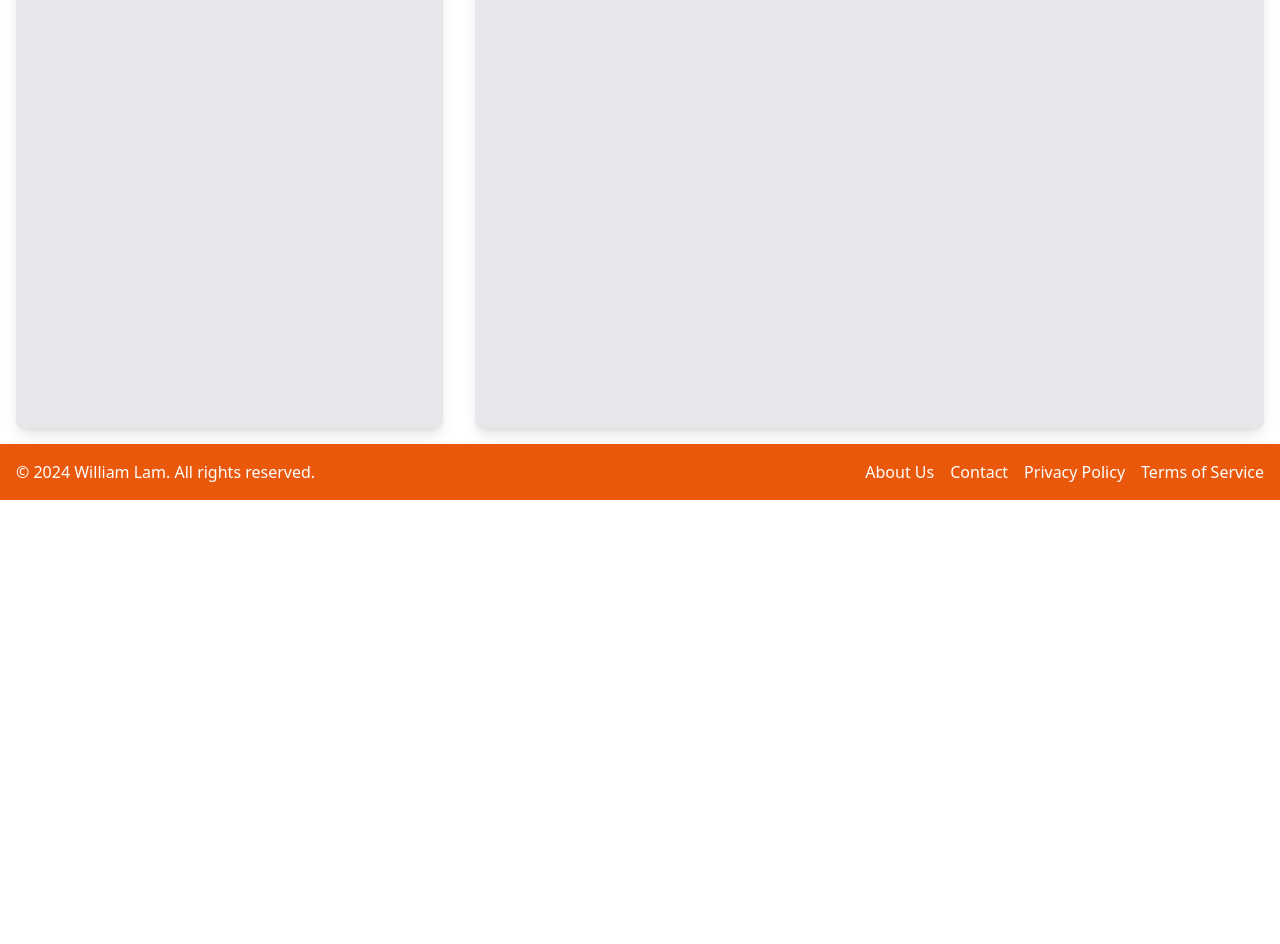
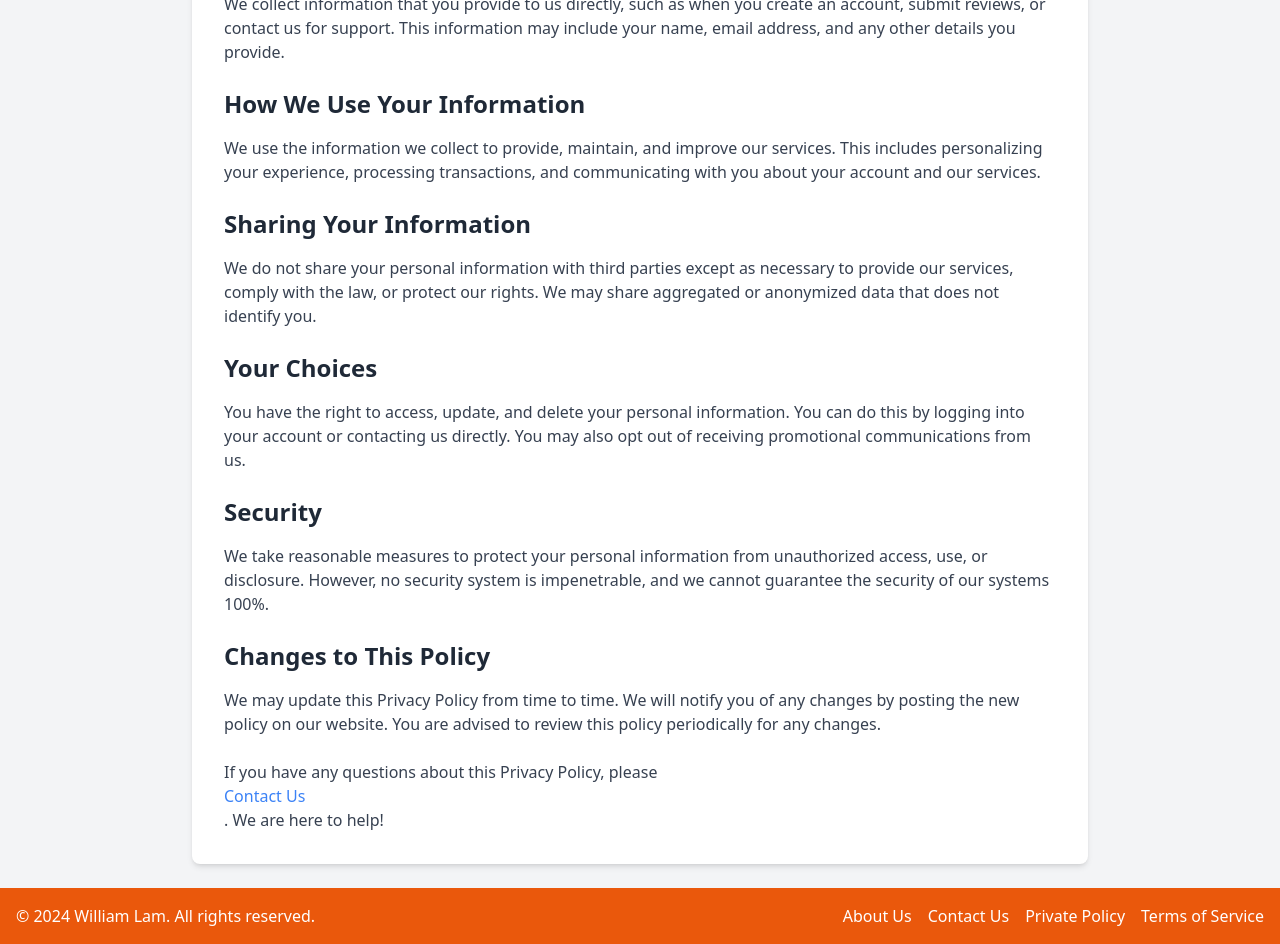
Before and after one commit to williamntlam/rate-my-rental, a React (Vite) app in the folder frontend/: page /privacy-policy in a window 1280 px wide. Shown: the part 300-1244 px from the top of the page. Before the commit the page ends 800 px from the top, so only its background shows below. Built offline with nearby package versions, Linux system fonts and the light colour scheme.

Commit message:
feat: added routing author: William Lam<williamntlam@gmail.com>

```diff
--- a/frontend/package.json
+++ b/frontend/package.json
@@ -11,7 +11,8 @@
   },
   "dependencies": {
     "react": "^18.3.1",
-    "react-dom": "^18.3.1"
+    "react-dom": "^18.3.1",
+    "react-router-dom": "^6.26.0"
   },
   "devDependencies": {
     "@types/react": "^18.3.3",
--- a/frontend/src/App.tsx
+++ b/frontend/src/App.tsx
@@ -1,14 +1,33 @@
 import Header from "./components/layout/Header";
 import Footer from "./components/layout/Footer";
 import Rentals from "./pages/Rentals";
+import { BrowserRouter as Router, Routes, Route } from "react-router-dom";
+import AboutUs from "./static/AboutUs";
+import Contact from "./static/Contact";
+import PrivacyPolicy from "./static/PrivatePolicy";
+import TermsOfService from "./static/TermsOfService";
+import Profile from "./pages/Profile";
+import SavedRentals from "./pages/SavedRentals";
 
 function App() {
   return (
-    <div className="flex flex-col min-h-screen">
-      <Header />
-      <Rentals />
-      <Footer />
-    </div>
+    <Router>
+      <div className="flex flex-col min-h-screen">
+        <Header />
+        <main className="flex-grow">
+          <Routes>
+            <Route path="/" element={<Rentals />} />
+            <Route path="/about-us" element={<AboutUs />} />
+            <Route path="/contact-us" element={<Contact />} />
+            <Route path="/privacy-policy" element={<PrivacyPolicy />} />
+            <Route path="/terms-of-service" element={<TermsOfService />} />
+            <Route path="/profile" element={<Profile />} />
+            <Route path="/saved-rentals" element={<SavedRentals />} />
+          </Routes>
+        </main>
+        <Footer />
+      </div>
+    </Router>
   );
 }
 
--- a/frontend/src/components/layout/Footer.tsx
+++ b/frontend/src/components/layout/Footer.tsx
@@ -1,4 +1,5 @@
 import React from "react";
+import { Link } from "react-router-dom";
 
 const Footer: React.FC = () => {
   return (
@@ -9,28 +10,30 @@ const Footer: React.FC = () => {
             <p>© 2024 William Lam. All rights reserved.</p>
           </div>
           <div className="w-full sm:w-auto mb-4 sm:mb-0">
+            <nav>
               <ul className="flex space-x-4">
                 <li>
-                <a href="/about" className="hover:underline">
+                  <Link to="/about-us" className="hover:underline">
                     About Us
-                </a>
+                  </Link>
                 </li>
                 <li>
-                <a href="/contact" className="hover:underline">
-                  Contact
-                </a>
+                  <Link to="/contact-us" className="hover:underline">
+                    Contact Us
+                  </Link>
                 </li>
                 <li>
-                <a href="/privacy-policy" className="hover:underline">
-                  Privacy Policy
-                </a>
+                  <Link to="/privacy-policy" className="hover:underline">
+                    Private Policy
+                  </Link>
                 </li>
                 <li>
-                <a href="/terms-of-service" className="hover:underline">
+                  <Link to="/terms-of-service" className="hover:underline">
                     Terms of Service
-                </a>
+                  </Link>
                 </li>
               </ul>
+            </nav>
           </div>
         </div>
       </div>
--- /dev/null
+++ b/frontend/src/pages/Profile.tsx
@@ -0,0 +1,5 @@
+const Profile = () => {
+  return <div className="min-h-screen">Profile Page</div>;
+};
+
+export default Profile;
--- a/frontend/src/pages/Rentals.tsx
+++ b/frontend/src/pages/Rentals.tsx
@@ -9,6 +9,8 @@ const Rentals = () => {
       </div>
       <div className="flex-1 bg-gray-200 p-6 m-4 shadow-lg rounded-lg">
         Rental Area
+        {/* Fetch rental units, have user paginate between them. */}
+        {/* Use cursor based pagination. */}
       </div>
     </div>
   );
--- /dev/null
+++ b/frontend/src/pages/SavedRentals.tsx
@@ -0,0 +1,5 @@
+const SavedRentals = () => {
+  return <div>Saved Rentals</div>;
+};
+
+export default SavedRentals;
--- a/frontend/src/static/AboutUs.tsx
+++ b/frontend/src/static/AboutUs.tsx
@@ -1,50 +1,59 @@
 import React from "react";
+import { Link } from "react-router-dom";
 
 const AboutUs: React.FC = () => {
   return (
     <div className="min-h-screen p-6 bg-gray-100">
       <div className="max-w-4xl mx-auto bg-white shadow-md rounded-lg p-8">
+        <section>
           <h1 className="text-3xl font-bold mb-4 text-gray-800">
             About RateMyRental
           </h1>
           <p className="text-gray-700 mb-6">
-          Welcome to RateMyRental, your trusted platform for honest and reliable
-          rental reviews. Our mission is to provide renters with the information
-          they need to make informed decisions about their next home. We believe
-          in transparency and aim to create a community where renters can share
-          their experiences and help others.
+            Welcome to RateMyRental, your trusted platform for honest and
+            reliable rental reviews. Our mission is to provide renters with the
+            information they need to make informed decisions about their next
+            home. We believe in transparency and aim to create a community where
+            renters can share their experiences and help others.
           </p>
+        </section>
+        <section>
           <h2 className="text-2xl font-bold mb-4 text-gray-800">Our Mission</h2>
           <p className="text-gray-700 mb-6">
-          At RateMyRental, our mission is to empower renters with the knowledge
-          and tools they need to find the perfect rental property. We understand
-          the challenges that come with finding a new home, and we strive to
-          make the process easier by providing detailed and unbiased reviews
-          from real renters.
+            At RateMyRental, our mission is to empower renters with the
+            knowledge and tools they need to find the perfect rental property.
+            We understand the challenges that come with finding a new home, and
+            we strive to make the process easier by providing detailed and
+            unbiased reviews from real renters.
           </p>
+        </section>
+        <section>
           <h2 className="text-2xl font-bold mb-4 text-gray-800">Our Team</h2>
           <p className="text-gray-700 mb-6">
             Our team is made up of dedicated professionals who are passionate
             about improving the rental experience for everyone. From our
-          developers to our customer support team, we are committed to providing
-          the best possible service and support to our users.
+            developers to our customer support team, we are committed to
+            providing the best possible service and support to our users.
           </p>
+        </section>
+        <section>
           <h2 className="text-2xl font-bold mb-4 text-gray-800">
             Join Our Community
           </h2>
           <p className="text-gray-700 mb-6">
             Join the RateMyRental community today and start sharing your rental
             experiences. Whether you are a current renter looking to leave a
-          review, or someone searching for their next home, we welcome you to be
-          a part of our growing community.
+            review, or someone searching for their next home, we welcome you to
+            be a part of our growing community.
           </p>
           <p className="text-gray-700">
             For more information, feel free to{" "}
-          <a href="/contact" className="text-blue-500 hover:underline">
-            contact us
-          </a>
+            <Link to="/contact-us" className="text-blue-500 hover:underline">
+              Contact Us
+            </Link>
             . We are here to help!
           </p>
+        </section>
       </div>
     </div>
   );
--- a/frontend/src/static/PrivatePolicy.tsx
+++ b/frontend/src/static/PrivatePolicy.tsx
@@ -1,58 +1,75 @@
 import React from "react";
+import { Link } from "react-router-dom";
 
 const PrivacyPolicy: React.FC = () => {
   return (
     <div className="min-h-screen p-6 bg-gray-100">
       <div className="max-w-4xl mx-auto bg-white shadow-md rounded-lg p-8">
+        <section>
           <h1 className="text-3xl font-bold mb-4 text-gray-800">
             Privacy Policy
           </h1>
           <p className="text-gray-700 mb-6">
             Welcome to RateMyRental. We value your privacy and strive to protect
-          your personal information. This Privacy Policy outlines our practices
-          regarding the collection, use, and disclosure of your information.
+            your personal information. This Privacy Policy outlines our
+            practices regarding the collection, use, and disclosure of your
+            information.
           </p>
+        </section>
+        <section>
           <h2 className="text-2xl font-bold mb-4 text-gray-800">
             Information We Collect
           </h2>
           <p className="text-gray-700 mb-6">
             We collect information that you provide to us directly, such as when
-          you create an account, submit reviews, or contact us for support. This
-          information may include your name, email address, and any other
+            you create an account, submit reviews, or contact us for support.
+            This information may include your name, email address, and any other
             details you provide.
           </p>
+        </section>
+        <section>
           <h2 className="text-2xl font-bold mb-4 text-gray-800">
             How We Use Your Information
           </h2>
           <p className="text-gray-700 mb-6">
             We use the information we collect to provide, maintain, and improve
-          our services. This includes personalizing your experience, processing
-          transactions, and communicating with you about your account and our
-          services.
+            our services. This includes personalizing your experience,
+            processing transactions, and communicating with you about your
+            account and our services.
           </p>
+        </section>
+        <section>
           <h2 className="text-2xl font-bold mb-4 text-gray-800">
             Sharing Your Information
           </h2>
           <p className="text-gray-700 mb-6">
-          We do not share your personal information with third parties except as
-          necessary to provide our services, comply with the law, or protect our
-          rights. We may share aggregated or anonymized data that does not
-          identify you.
+            We do not share your personal information with third parties except
+            as necessary to provide our services, comply with the law, or
+            protect our rights. We may share aggregated or anonymized data that
+            does not identify you.
           </p>
-        <h2 className="text-2xl font-bold mb-4 text-gray-800">Your Choices</h2>
+        </section>
+        <section>
+          <h2 className="text-2xl font-bold mb-4 text-gray-800">
+            Your Choices
+          </h2>
           <p className="text-gray-700 mb-6">
             You have the right to access, update, and delete your personal
             information. You can do this by logging into your account or
-          contacting us directly. You may also opt out of receiving promotional
-          communications from us.
+            contacting us directly. You may also opt out of receiving
+            promotional communications from us.
           </p>
+        </section>
+        <section>
           <h2 className="text-2xl font-bold mb-4 text-gray-800">Security</h2>
           <p className="text-gray-700 mb-6">
-          We take reasonable measures to protect your personal information from
-          unauthorized access, use, or disclosure. However, no security system
-          is impenetrable, and we cannot guarantee the security of our systems
-          100%.
+            We take reasonable measures to protect your personal information
+            from unauthorized access, use, or disclosure. However, no security
+            system is impenetrable, and we cannot guarantee the security of our
+            systems 100%.
           </p>
+        </section>
+        <section>
           <h2 className="text-2xl font-bold mb-4 text-gray-800">
             Changes to This Policy
           </h2>
@@ -63,11 +80,14 @@ const PrivacyPolicy: React.FC = () => {
           </p>
           <p className="text-gray-700">
             If you have any questions about this Privacy Policy, please{" "}
-          <a href="/contact" className="text-blue-500 hover:underline">
-            contact us
-          </a>
+            <nav>
+              <Link to="/contact-us" className="text-blue-500 hover:underline">
+                Contact Us
+              </Link>
+            </nav>
             . We are here to help!
           </p>
+        </section>
       </div>
     </div>
   );
--- a/frontend/src/static/TermsOfService.tsx
+++ b/frontend/src/static/TermsOfService.tsx
@@ -1,26 +1,32 @@
 import React from "react";
+import { Link } from "react-router-dom";
 
 const TermsOfService: React.FC = () => {
   return (
     <div className="min-h-screen p-6 bg-gray-100">
       <div className="max-w-4xl mx-auto bg-white shadow-md rounded-lg p-8">
+        <section>
           <h1 className="text-3xl font-bold mb-4 text-gray-800">
             Terms of Service
           </h1>
           <p className="text-gray-700 mb-6">
-          Welcome to RateMyRental. By accessing and using our website, you agree
-          to comply with and be bound by the following terms and conditions of
-          use, which together with our privacy policy govern RateMyRental's
-          relationship with you in relation to this website.
+            Welcome to RateMyRental. By accessing and using our website, you
+            agree to comply with and be bound by the following terms and
+            conditions of use, which together with our privacy policy govern
+            RateMyRental's relationship with you in relation to this website.
           </p>
+        </section>
+        <section>
           <h2 className="text-2xl font-bold mb-4 text-gray-800">
             1. Acceptance of Terms
           </h2>
           <p className="text-gray-700 mb-6">
             By accessing or using RateMyRental, you agree to be bound by these
-          Terms of Service and our Privacy Policy. If you do not agree to these
-          terms, please do not use our services.
+            Terms of Service and our Privacy Policy. If you do not agree to
+            these terms, please do not use our services.
           </p>
+        </section>
+        <section>
           <h2 className="text-2xl font-bold mb-4 text-gray-800">
             2. Use of the Site
           </h2>
@@ -30,26 +36,33 @@ const TermsOfService: React.FC = () => {
             activities. You also agree not to interfere with or disrupt the site
             or servers or networks connected to the site.
           </p>
+        </section>
+        <section>
           <h2 className="text-2xl font-bold mb-4 text-gray-800">
             3. User Accounts
           </h2>
           <p className="text-gray-700 mb-6">
-          To access certain features of the site, you may be required to create
-          an account. You agree to provide accurate and complete information
-          when creating your account and to keep this information up to date.
-          You are responsible for maintaining the confidentiality of your
-          account and password and for restricting access to your account.
+            To access certain features of the site, you may be required to
+            create an account. You agree to provide accurate and complete
+            information when creating your account and to keep this information
+            up to date. You are responsible for maintaining the confidentiality
+            of your account and password and for restricting access to your
+            account.
           </p>
+        </section>
+        <section>
           <h2 className="text-2xl font-bold mb-4 text-gray-800">
             4. User Content
           </h2>
           <p className="text-gray-700 mb-6">
             You retain ownership of any content you submit to RateMyRental, but
-          you grant us a worldwide, non-exclusive, royalty-free license to use,
-          distribute, reproduce, modify, adapt, and publicly display your
+            you grant us a worldwide, non-exclusive, royalty-free license to
+            use, distribute, reproduce, modify, adapt, and publicly display your
             content. You represent and warrant that you have the right to grant
             this license.
           </p>
+        </section>
+        <section>
           <h2 className="text-2xl font-bold mb-4 text-gray-800">
             5. Termination
           </h2>
@@ -58,6 +71,8 @@ const TermsOfService: React.FC = () => {
             to the site at our sole discretion, without notice or liability, for
             any reason, including if you violate these terms.
           </p>
+        </section>
+        <section>
           <h2 className="text-2xl font-bold mb-4 text-gray-800">
             6. Disclaimers and Limitation of Liability
           </h2>
@@ -68,22 +83,29 @@ const TermsOfService: React.FC = () => {
             we disclaim all warranties and shall not be liable for any damages
             arising out of or in connection with your use of the site.
           </p>
+        </section>
+        <section>
           <h2 className="text-2xl font-bold mb-4 text-gray-800">
             7. Governing Law
           </h2>
           <p className="text-gray-700 mb-6">
-          These terms shall be governed by and construed in accordance with the
-          laws of [Your Country/State]. Any disputes arising under or in
+            These terms shall be governed by and construed in accordance with
+            the laws of [Your Country/State]. Any disputes arising under or in
             connection with these terms shall be subject to the exclusive
             jurisdiction of the courts of [Your Country/State].
           </p>
+        </section>
+        <section>
           <p className="text-gray-700">
             If you have any questions about these Terms of Service, please{" "}
-          <a href="/contact" className="text-blue-500 hover:underline">
-            contact us
-          </a>
+            <nav>
+              <Link to="/contact-us" className="text-blue-500 hover:underline">
+                Contact Us
+              </Link>
+            </nav>
             . We are here to help!
           </p>
+        </section>
       </div>
     </div>
   );
```
Also changed, not shown: frontend/src/components/layout/Header.tsx (+12 -5 lines), 1 other file (tests, documents, lock files or other folders). Lines whose indentation alone changed are shown as unchanged.
